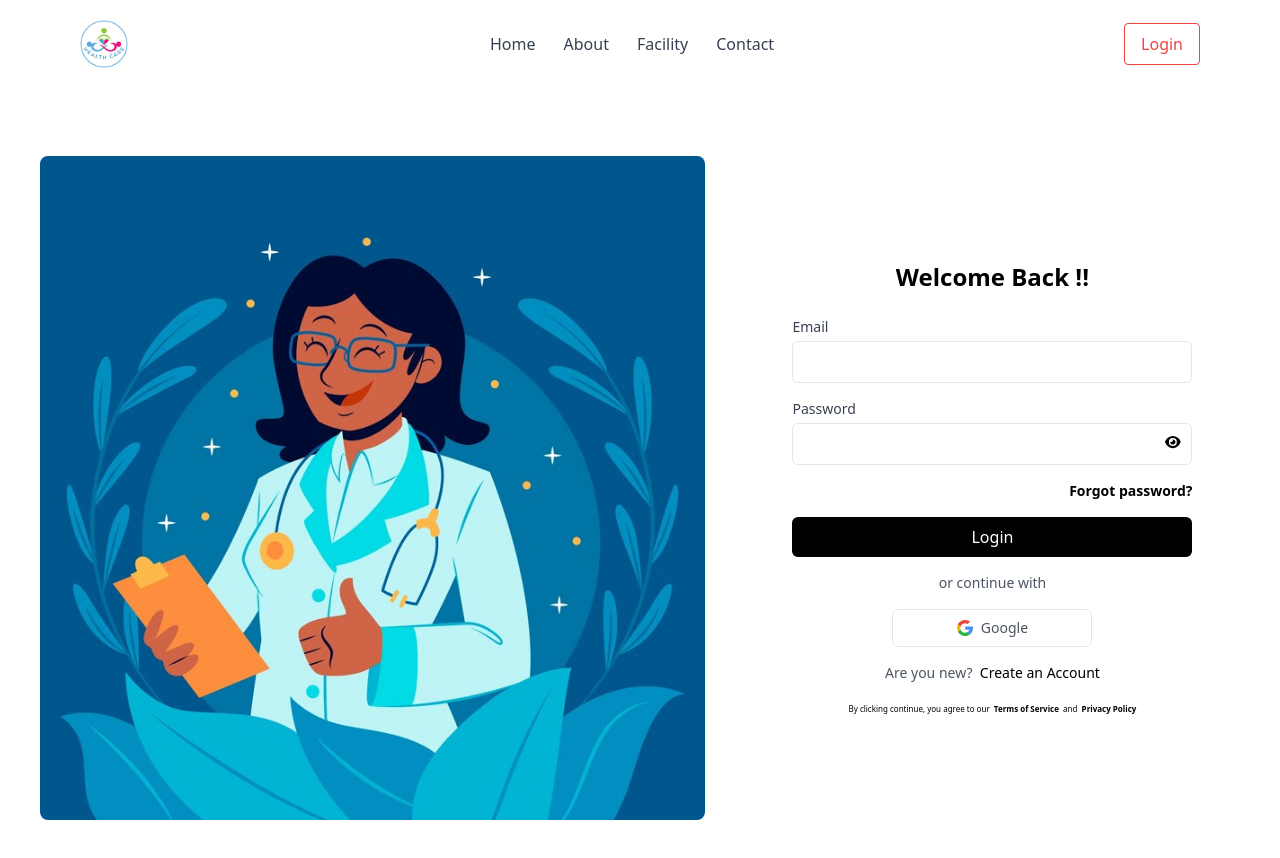
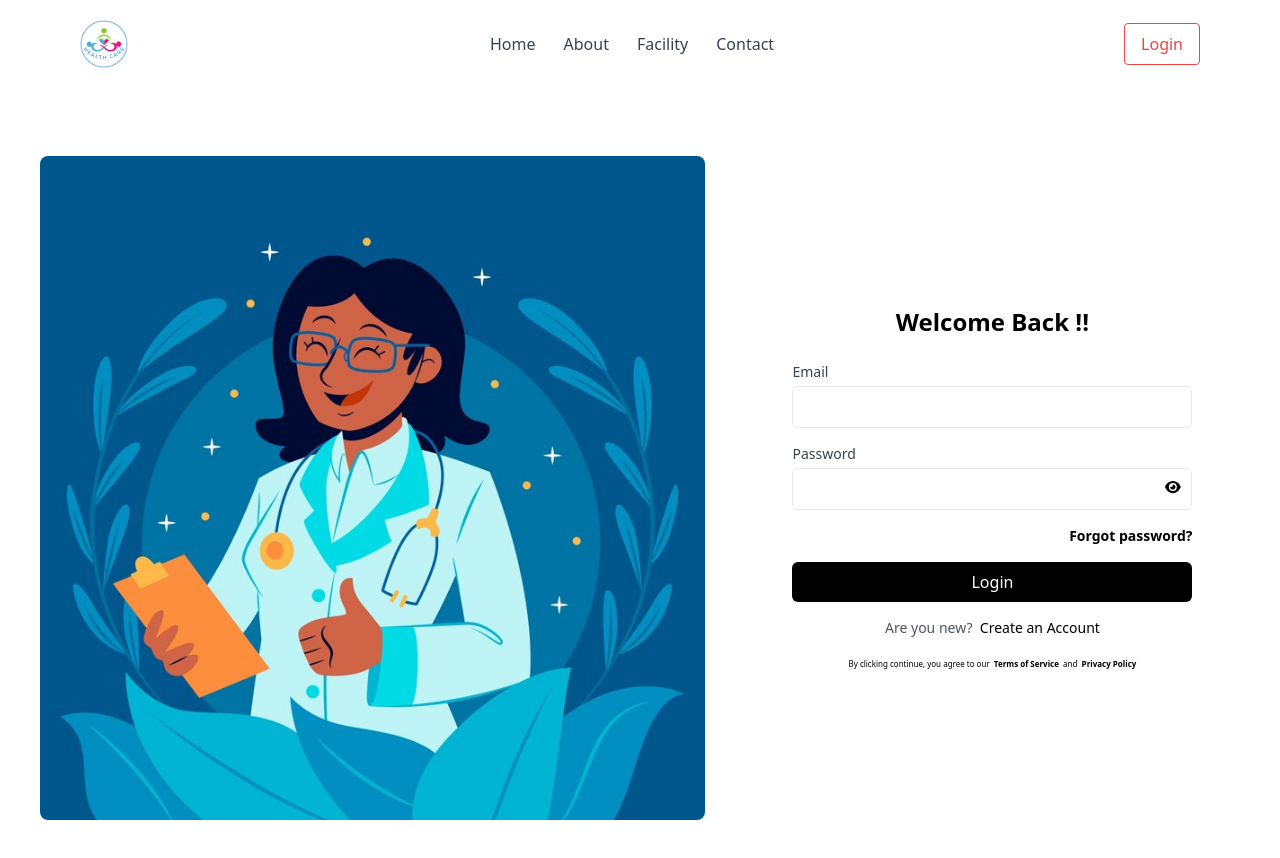
Before and after one commit to Nakiita/Appointment-Security, a React (Create React App) app in the folder frontend/: page /login in a window 1280 px wide. Shown: the top 858 px of the page. Built offline with nearby package versions, Linux system fonts and the light colour scheme.

Commit message:
Login removed google

```diff
--- a/frontend/src/pages/Login.jsx
+++ b/frontend/src/pages/Login.jsx
@@ -175,44 +175,6 @@ const Login = () => {
               </button>
             </div>
           </form>
-
-          <div className="mt-4 text-sm text-gray-600 text-center">
-            <p>or continue with</p>
-          </div>
-          <div className="mt-4 flex flex-col lg:flex-row items-center justify-center">
-            <div className="w-full lg:w-1/2 mb-2 lg:mb-0">
-              <button
-                type="button"
-                className="w-full flex justify-center items-center gap-2 bg-white text-sm text-gray-600 p-2 rounded-md hover:bg-gray-50 border border-gray-200 focus:outline-none focus:ring-2 focus:ring-offset-2 focus:ring-gray-200 transition-colors duration-300"
-              >
-                <svg
-                  xmlns="http://www.w3.org/2000/svg"
-                  viewBox="0 0 512 512"
-                  className="w-4"
-                  id="google"
-                >
-                  <path
-                    fill="#fbbb00"
-                    d="M113.47 309.408 95.648 375.94l-65.139 1.378C11.042 341.211 0 299.9 0 256c0-42.451 10.324-82.483 28.624-117.732h.014L86.63 148.9l25.404 57.644c-5.317 15.501-8.215 32.141-8.215 49.456.002 18.792 3.406 36.797 9.651 53.408z"
-                  ></path>
-                  <path
-                    fill="#518ef8"
-                    d="M507.527 208.176C510.467 223.662 512 239.655 512 256c0 18.328-1.927 36.206-5.598 53.451-12.462 58.683-45.025 109.925-90.134 146.187l-.014-.014-73.044-3.727-10.338-64.535c29.932-17.554 53.324-45.025 65.646-77.911h-136.89V208.176h245.899z"
-                  ></path>
-                  <path
-                    fill="#28b446"
-                    d="m416.253 455.624.014.014C372.396 490.901 316.666 512 256 512c-97.491 0-182.252-54.491-225.491-134.681l82.961-67.91c21.619 57.698 77.278 98.771 142.53 98.771 28.047 0 54.323-7.582 76.87-20.818l83.383 68.262z"
-                  ></path>
-                  <path
-                    fill="#f14336"
-                    d="m419.404 58.936-82.933 67.896C313.136 112.246 285.552 103.82 256 103.82c-66.729 0-123.429 42.957-143.965 102.724l-83.397-68.276h-.014C71.23 56.123 157.06 0 256 0c62.115 0 119.068 22.126 163.404 58.936z"
-                  ></path>
-                </svg>
-                Google
-              </button>
-            </div>
-          </div>
-
           <div className="mt-4 text-sm text-gray-600 text-center">
             <p>
               Are you new? &nbsp;
```
